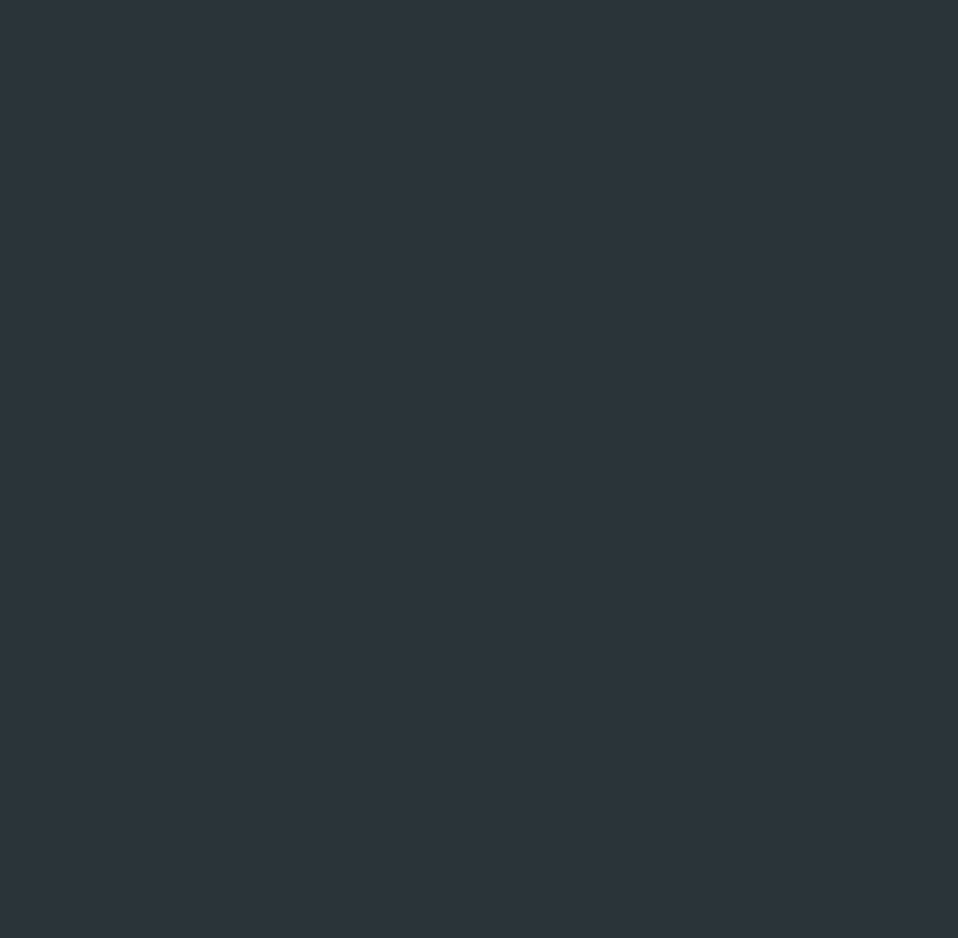
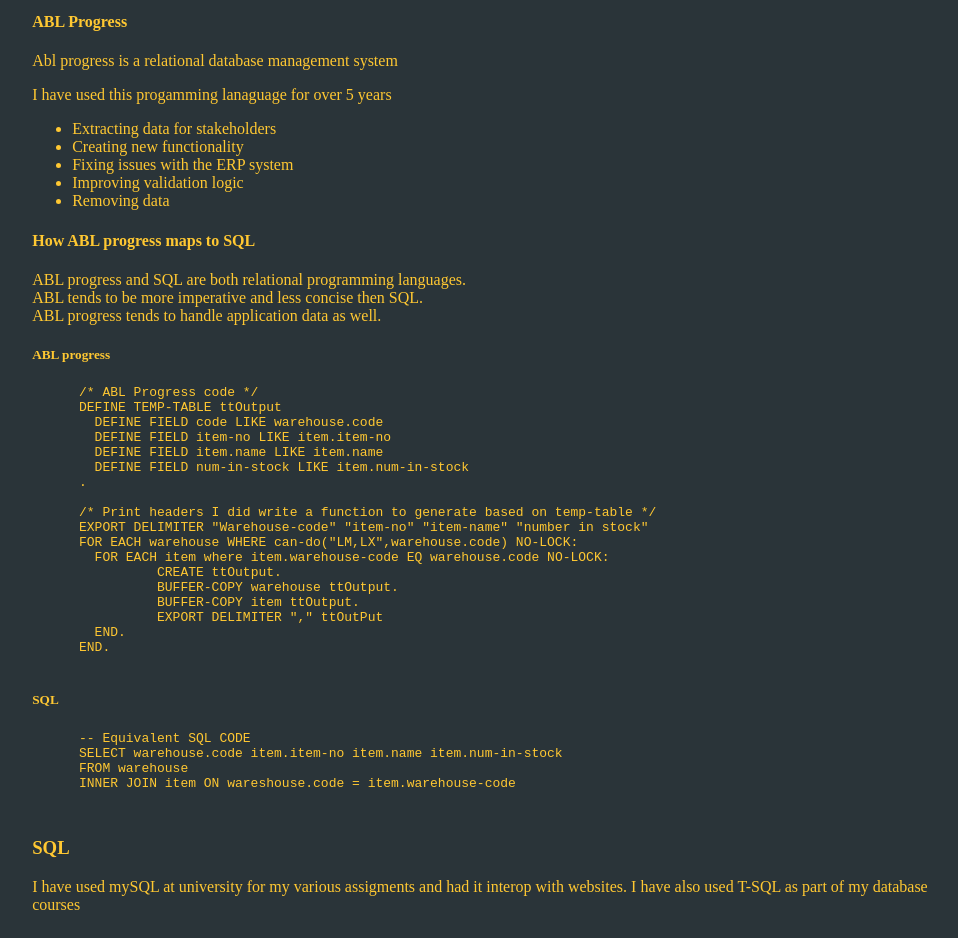
Before and after one commit to Lyndon-Mackay/lyndon-mackay.github.io, a Vue app: page /database in a window 1280 px wide. Shown: the part 220-1158 px from the top of the page, without its empty margins (221-1179 px from the left). Before the commit the page ends 800 px from the top, so only its background shows below. Built offline with nearby package versions, Linux system fonts and the light colour scheme.

Commit message:
Content for database

```diff
--- a/src/assets/main.css
+++ b/src/assets/main.css
@@ -77,6 +77,8 @@
   color: #ffc832;
 }
 
+code,
+pre,
 h3,
 h4,
 h5,
--- a/src/views/DatabaseView.vue
+++ b/src/views/DatabaseView.vue
@@ -3,4 +3,59 @@
 </script>
 <template>
   <h2 :style="elementColour('h2')">My database experience</h2>
+  <article>
+    <h3 :style="elementColour('h3')">Relational database</h3>
+    <h4 :style="elementColour('h4')">ABL Progress</h4>
+    <p :style="elementColour('p')">Abl progress is a relational database management system</p>
+    <p :style="elementColour('p')">I have used this progamming lanaguage for over 5 years</p>
+    <ul>
+      <li :style="elementColour('li')">Extracting data for stakeholders</li>
+      <li :style="elementColour('li')">Creating new functionality </li>
+      <li :style="elementColour('li')">Fixing issues with the ERP system</li>
+      <li :style="elementColour('li')">Improving validation logic</li>
+      <li :style="elementColour('li')">Removing data</li>
+    </ul>
+    <h4 :style="elementColour('h4')">How ABL progress maps to SQL</h4>
+    <p :style="elementColour('p')"> ABL progress and SQL are both relational programming languages.<br>
+      ABL tends to be more imperative and less concise then SQL.<br>
+      ABL progress tends to handle application data as
+      well.
+    </p>
+    <h5 :style="elementColour('h5')">ABL progress</h5>
+    <pre>
+      /* ABL Progress code */
+      DEFINE TEMP-TABLE ttOutput
+      &#9DEFINE FIELD code LIKE warehouse.code
+      &#9DEFINE FIELD item-no LIKE item.item-no
+      &#9DEFINE FIELD item.name LIKE item.name
+      &#9DEFINE FIELD num-in-stock LIKE item.num-in-stock
+      .
+
+      /* Print headers I did write a function to generate based on temp-table */
+      EXPORT DELIMITER "Warehouse-code" "item-no" "item-name" "number in stock"
+      FOR EACH warehouse WHERE can-do("LM,LX",warehouse.code) NO-LOCK:
+      &#9FOR EACH item where item.warehouse-code EQ warehouse.code NO-LOCK:
+      &#9&#9CREATE ttOutput.
+      &#9&#9BUFFER-COPY warehouse ttOutput.
+      &#9&#9BUFFER-COPY item ttOutput.
+      &#9&#9EXPORT DELIMITER "," ttOutPut
+      &#9END.
+      END.
+    </pre>
+    <h5 :style="elementColour('h5')">SQL</h5>
+    <pre>
+      -- Equivalent SQL CODE
+      SELECT warehouse.code item.item-no item.name item.num-in-stock
+      FROM warehouse
+      INNER JOIN item ON wareshouse.code = item.warehouse-code
+    </pre>
+  </article>
+
+  <article>
+    <h3 :style="elementColour('h3')">SQL </h3>
+    <p :style="elementColour('p')">I have used mySQL at university for my various assigments and had it interop with
+      websites.
+      I have also used T-SQL as part of my database courses
+    </p>
+  </article>
 </template>
```
Also changed, not shown: 16 other files (tests, documents, lock files or other folders).
